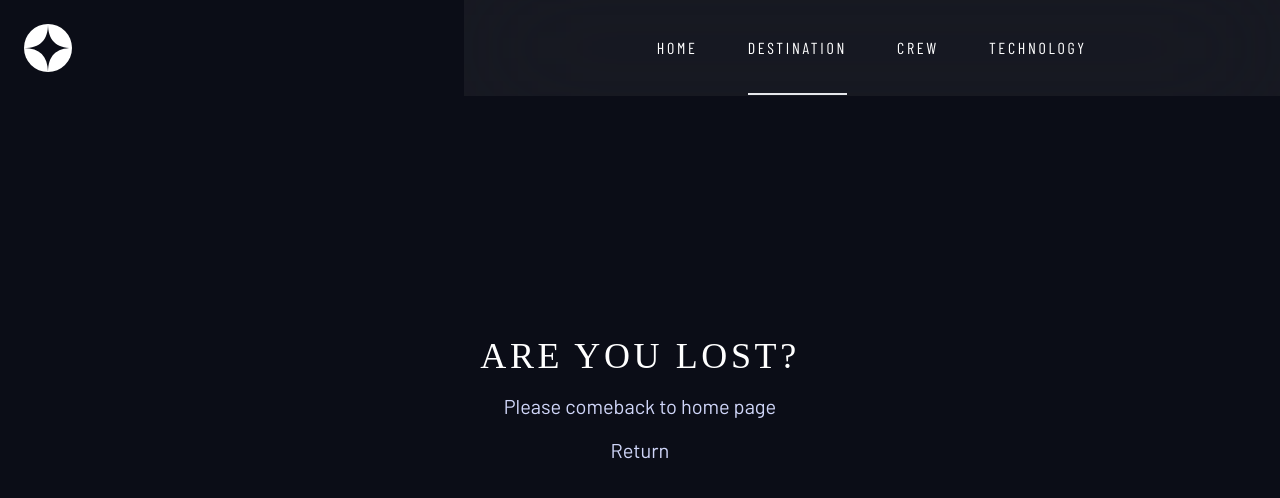
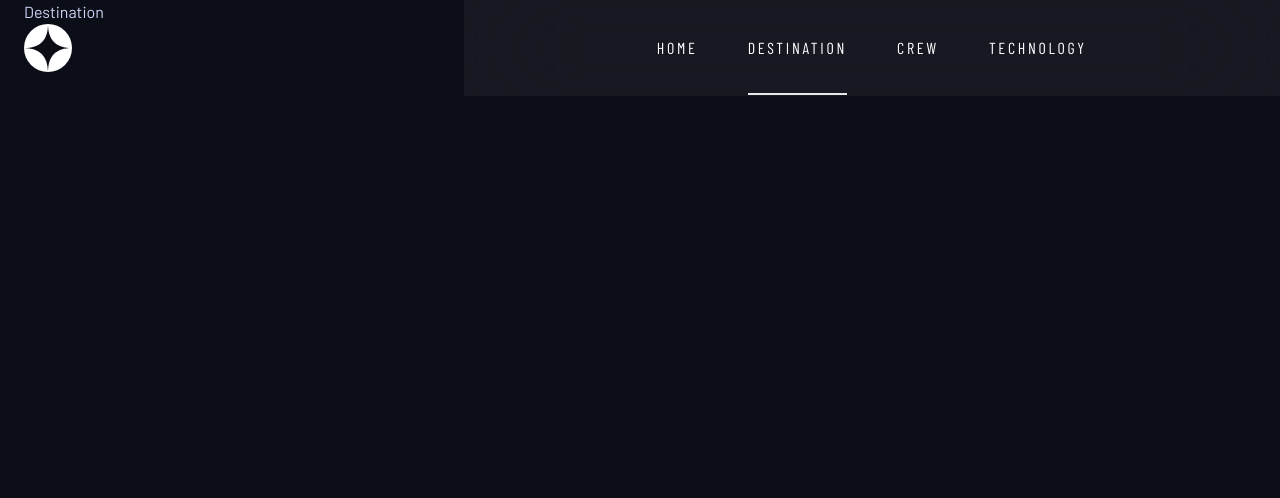
Before and after one commit to felpfsf/space-tourism, a Next.js app: page /destination in a window 1280 px wide. Before the commit this address had no page. Shown: the top 498 px of the page. Built offline with nearby package versions, Linux system fonts and the light colour scheme; no server answers; the database is empty; a web font is replaced by a local one.

Commit message:
feat: Destination page

```diff
--- /dev/null
+++ b/src/pages/destination/index.tsx
@@ -0,0 +1,23 @@
+import { prisma } from '../../../lib/prisma'
+
+interface IDestinationProps {
+  destination: string
+}
+
+export default function Destination({ destination }: IDestinationProps) {
+  console.log(destination[0])
+  return (
+    <main className='max-w-[1440px] w-full h-screen mx-auto px-6'>
+      <h1>Destination</h1>
+    </main>
+  )
+}
+
+export async function getStaticProps() {
+  const destination = await prisma.destinations.findMany()
+  return {
+    props: { destination }
+  }
+}
+
+// description, distance, id, name, travel
```
